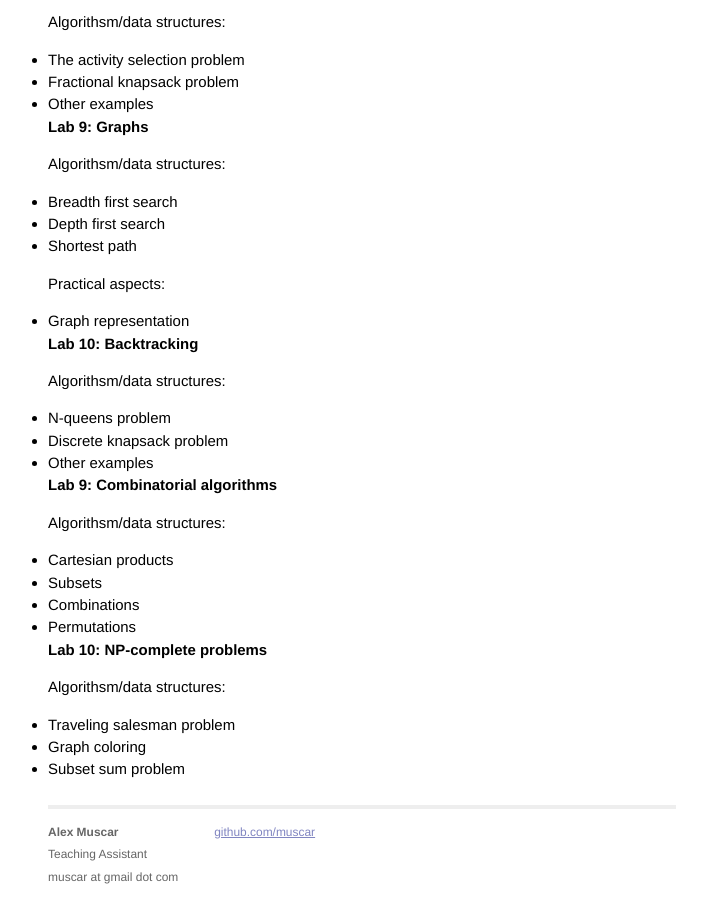
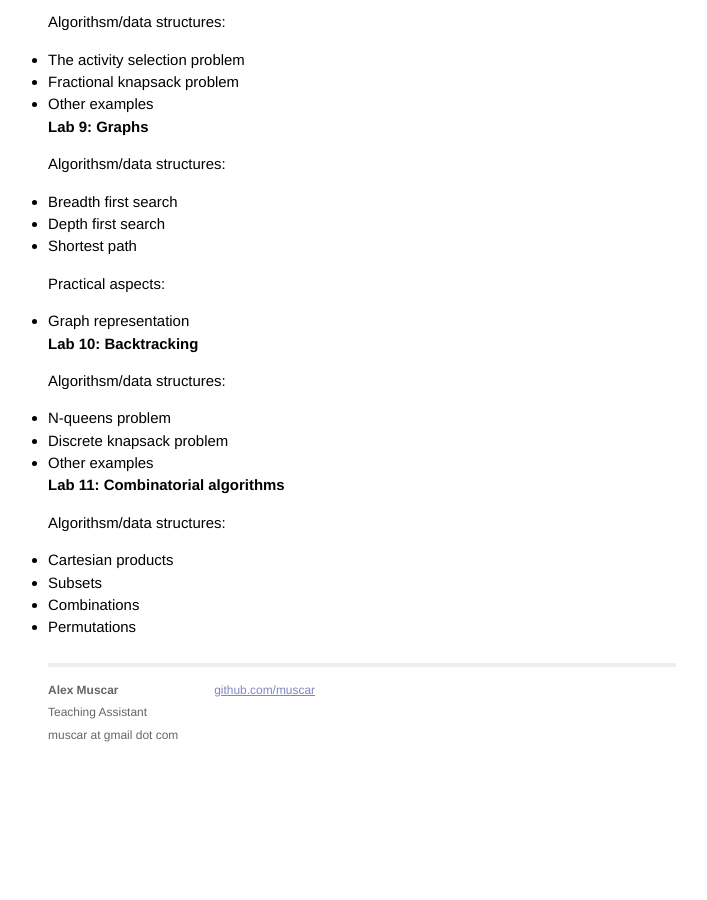
Before and after one commit to muscar/muscar.github.com, a Jekyll site: the page built from teaching/2014/spring/pt/index.html, in a window 1280 px wide and 900 px high, scrolled down 1588 px. Shown: the whole window, without its empty margins (278-985 px from the left). Built offline with Jekyll 4.4.1, drawn with Linux system fonts in a browser that asks for light colours; Markdown is read by kramdown in place of the engine named in the settings; after the commit the page ends 2346 px from its top, so only the background shows below that.

Commit message:
Small corrections to the PT lab schedule draft.

```diff
--- a/teaching/2014/spring/pt/index.html
+++ b/teaching/2014/spring/pt/index.html
@@ -5,43 +5,43 @@ title: Alex's blog
 
 <h1 id="programming-techniques-spring-2014">Programming techniques, Spring 2014</h1>
 <h2 id="lab-1-introduction-administrativia">Lab 1: Introduction + Administrativia</h2>
-<p>Practical aspects:</p>
+<p><string>Practical aspects:</strong></p>
 <ul>
     <li>Administrativia</li>
     <li>Brief introduction to the compilation pipeline</li>
     <li>Brief review of Standard C</li>
 </ul>
 <h2 id="lab-2-elementary-sorts">Lab 2: Elementary sorts</h2>
-<p>Algorithsm/data structures:</p>
+<p><string>Algorithsm/data structures:</strong></p>
 <ul>
     <li>Selection sort</li>
     <li>Insertion sort</li>
     <li>Shellsort</li>
 </ul>
-<p>Practical aspects:</p>
+<p><string>Practical aspects:</strong></p>
 <ul>
     <li>Control flow statements in C</li>
     <li>Using assertions to enforce pre/post-conditions and invariants</li>
 </ul>
 <h2 id="lab-3-divide-and-conquer-advanced-sorts">Lab 3: Divide and Conquer. Advanced sorts</h2>
-<p>Algorithsm/data structures:</p>
+<p><string>Algorithsm/data structures:</strong></p>
 <ul>
     <li>Divide and conquer</li>
     <li>Merge sort</li>
     <li>Quick sort</li>
 </ul>
-<p>Practical aspects:</p>
+<p><string>Practical aspects:</strong></p>
 <ul>
     <li>Recursion</li>
     <li>Brief review of pointers</li>
 </ul>
 <h2 id="lab-4-data-abstraction-i">Lab 4: Data abstraction I</h2>
-<p>Algorithsm/data structures:</p>
+<p><string>Algorithsm/data structures:</strong></p>
 <ul>
     <li>Abstract data types</li>
     <li>Linked lists</li>
 </ul>
-<p>Practical aspects:</p>
+<p><string>Practical aspects:</strong></p>
 <ul>
     <li>Structures and typedefs</li>
     <li>Dynamic memory allocation</li>
@@ -49,7 +49,7 @@ title: Alex's blog
     <li>Makefiles</li>
 </ul>
 <h2 id="lab-5-data-abstraction-ii">Lab 5: Data abstraction II</h2>
-<p>Algorithsm/data structures:</p>
+<p><string>Algorithsm/data structures:</strong></p>
 <ul>
     <li>Stacks and queues</li>
     <li>Dynamic sets</li>
@@ -58,60 +58,53 @@ title: Alex's blog
     <li>Heap sort</li>
 </ul>
 <h2 id="lab-6-trees">Lab 6: Trees</h2>
-<p>Algorithsm/data structures:</p>
+<p><string>Algorithsm/data structures:</strong></p>
 <ul>
     <li>Tree traversals</li>
     <li>Binary search trees</li>
 </ul>
-<p>Practical aspects:</p>
+<p><string>Practical aspects:</strong></p>
 <ul>
     <li>Representation binary trees</li>
     <li>Representation of general rooted trees</li>
 </ul>
 <h2 id="lab-7-dynamic-programming">Lab 7: Dynamic programming</h2>
-<p>Algorithsm/data structures:</p>
+<p><string>Algorithsm/data structures:</strong></p>
 <ul>
     <li>Dynamic programming</li>
     <li>Matrix chain multiplication</li>
     <li>Other examples</li>
 </ul>
 <h2 id="lab-8-greedy-algorithms">Lab 8: Greedy algorithms</h2>
-<p>Algorithsm/data structures:</p>
+<p><string>Algorithsm/data structures:</strong></p>
 <ul>
     <li>The activity selection problem</li>
     <li>Fractional knapsack problem</li>
     <li>Other examples</li>
 </ul>
 <h2 id="lab-9-graphs">Lab 9: Graphs</h2>
-<p>Algorithsm/data structures:</p>
+<p><string>Algorithsm/data structures:</strong></p>
 <ul>
     <li>Breadth first search</li>
     <li>Depth first search</li>
     <li>Shortest path</li>
 </ul>
-<p>Practical aspects:</p>
+<p><string>Practical aspects:</strong></p>
 <ul>
     <li>Graph representation</li>
 </ul>
 <h2 id="lab-10-backtracking">Lab 10: Backtracking</h2>
-<p>Algorithsm/data structures:</p>
+<p><string>Algorithsm/data structures:</strong></p>
 <ul>
     <li>N-queens problem</li>
     <li>Discrete knapsack problem</li>
     <li>Other examples</li>
 </ul>
-<h2 id="lab-9-combinatorial-algorithms">Lab 9: Combinatorial algorithms</h2>
-<p>Algorithsm/data structures:</p>
+<h2 id="lab-9-combinatorial-algorithms">Lab 11: Combinatorial algorithms</h2>
+<p><string>Algorithsm/data structures:</strong></p>
 <ul>
     <li>Cartesian products</li>
     <li>Subsets</li>
     <li>Combinations</li>
     <li>Permutations</li>
 </ul>
-<h2 id="lab-10-np-complete-problems">Lab 10: NP-complete problems</h2>
-<p>Algorithsm/data structures:</p>
-<ul>
-<li>Traveling salesman problem</li>
-<li>Graph coloring</li>
-<li>Subset sum problem</li>
-</ul>
```
Lines whose indentation alone changed are shown as unchanged.
